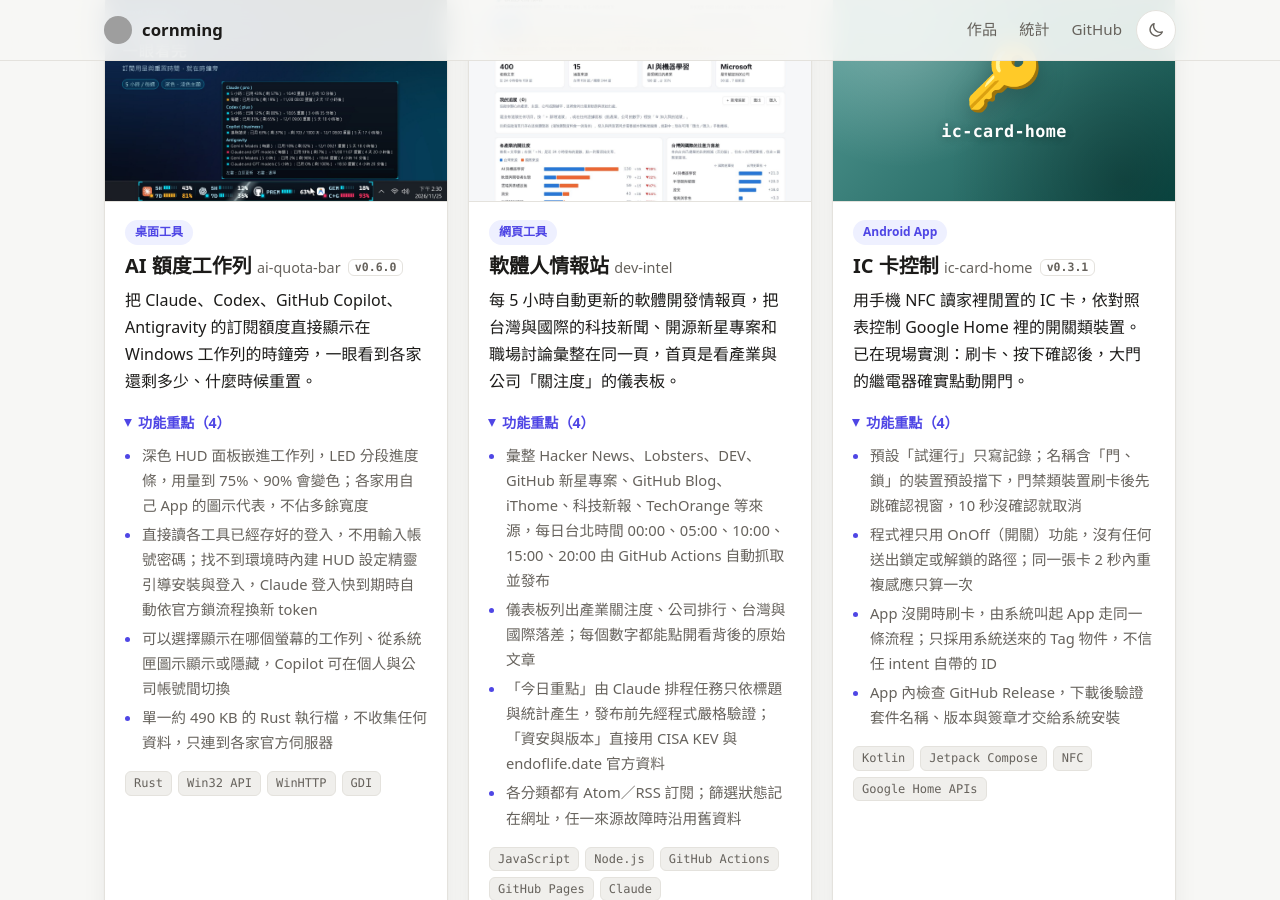
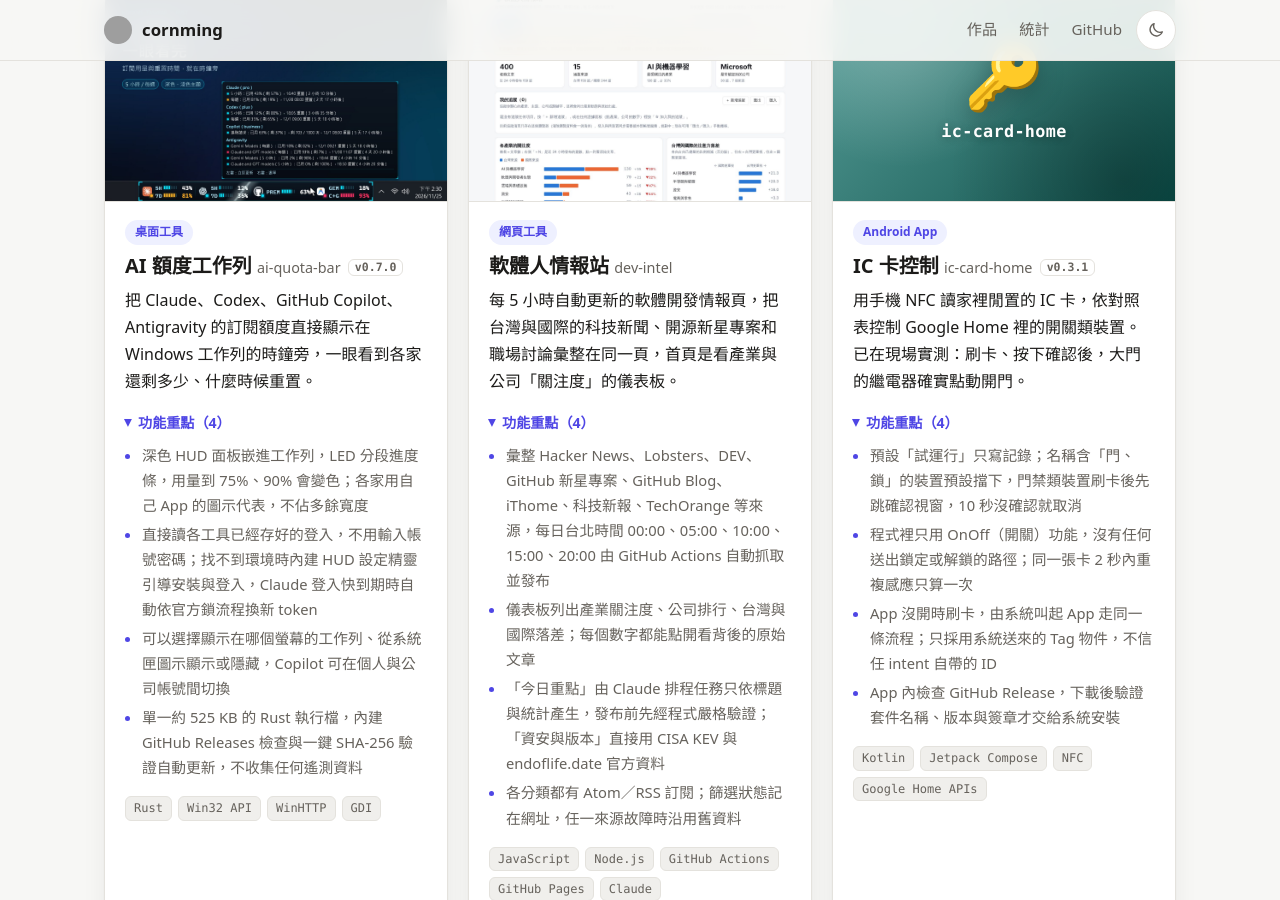
Before and after one commit to cornming/cornming.github.io, a Jekyll site: the page built from index.html, in a window 1280 px wide and 900 px high, scrolled down 561 px. Built offline with Jekyll 4.4.1, drawn with Linux system fonts in a browser that asks for light colours; grey boxes are pictures that could not be loaded.

Commit message:
AI 額度工作列：版本更新為 v0.7.0

```diff
--- a/_data/projects.yml
+++ b/_data/projects.yml
@@ -18,14 +18,14 @@
 
 - name: AI 額度工作列
   en: ai-quota-bar
-  status: v0.6.0
+  status: v0.7.0
   categories: [desktop]
   summary: 把 Claude、Codex、GitHub Copilot、Antigravity 的訂閱額度直接顯示在 Windows 工作列的時鐘旁，一眼看到各家還剩多少、什麼時候重置。
   highlights:
     - 深色 HUD 面板嵌進工作列，LED 分段進度條，用量到 75%、90% 會變色；各家用自己 App 的圖示代表，不佔多餘寬度
     - 直接讀各工具已經存好的登入，不用輸入帳號密碼；找不到環境時內建 HUD 設定精靈引導安裝與登入，Claude 登入快到期時自動依官方鎖流程換新 token
     - 可以選擇顯示在哪個螢幕的工作列、從系統匣圖示顯示或隱藏，Copilot 可在個人與公司帳號間切換
-    - 單一約 490 KB 的 Rust 執行檔，不收集任何資料，只連到各家官方伺服器
+    - 單一約 525 KB 的 Rust 執行檔，內建 GitHub Releases 檢查與一鍵 SHA-256 驗證自動更新，不收集任何遙測資料
   tech: [Rust, Win32 API, WinHTTP, GDI]
   image: /assets/img/projects/ai-quota-bar.jpg
   links:
```
